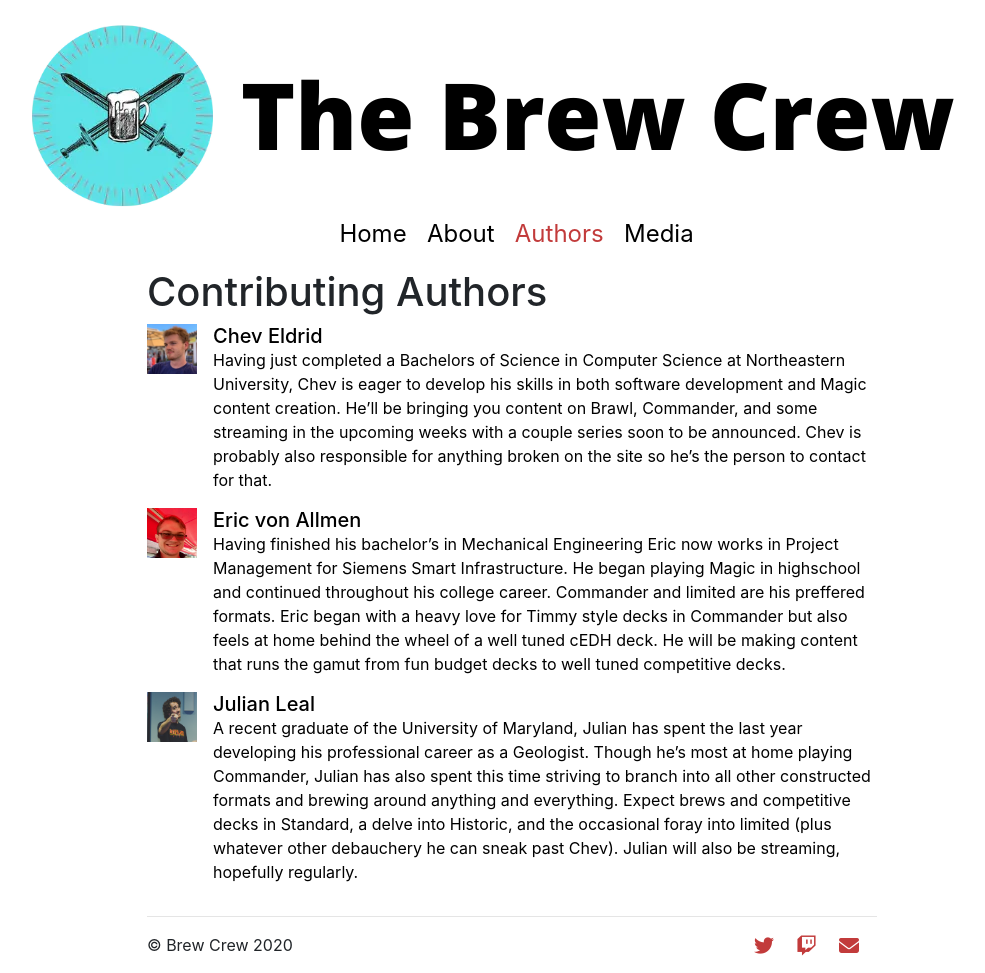
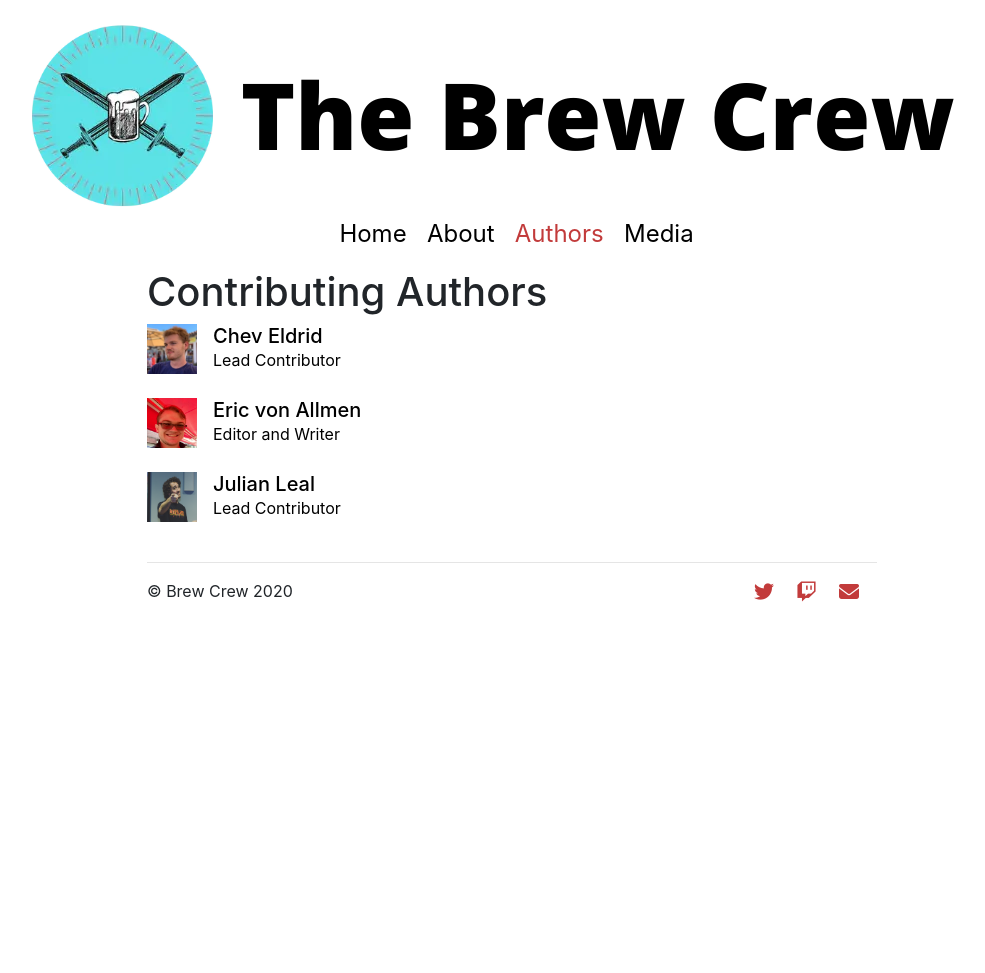
Before and after one commit to chevEldrid/mtgsite, a Jekyll site: the page built from authors.html, in a window 1280 px wide. Shown: the whole page, without its empty margins (128-1113 px from the left). Built offline with Jekyll 4.4.1, drawn with Linux system fonts in a browser that asks for light colours; nearby versions of some CDN libraries; after the commit the page ends 900 px from its top, so only the background shows below that.

Commit message:
image optimizations and typo fixo

```diff
--- a/_authors/eric.md
+++ b/_authors/eric.md
@@ -3,7 +3,7 @@ short_name: eric
 name: Eric von Allmen
 twitter_name: "@EVA_BrewCrew"
 picture: assets/images/profiles/eric.jpg
-position: Editor and Writter
+position: Editor and Writer
 title: Eric von Allmen, Author - Brew Crew
 ---
 Having finished his bachelor's in Mechanical Engineering Eric now works in Project Management for Siemens Smart Infrastructure. He began playing Magic in highschool and continued throughout his college career. Commander and limited are his preffered formats. Eric began with a heavy love for Timmy style decks in Commander but also feels at home behind the wheel of a well tuned cEDH deck. He will be making content that runs the gamut from fun budget decks to well tuned competitive decks.
--- a/authors.html
+++ b/authors.html
@@ -12,10 +12,12 @@ title: Brew Crew Contributors
           <img src="/{{ author.picture }}" class="mr-3 author-pic-sm" alt="{{ author.name}}">
           <div class="media-body">
             <h5 class="mt-0 mb-0">{{ author.name }}</h5>
-            {{ author.excerpt | markdownify }}
+            <!--{{ author.excerpt | markdownify }}-->
+            {{ author.position }}
           </div>
         </div>
       </a>
+      <br />
     {% endfor %}
   </div>
 </div>
```
Also changed, not shown: README.md, assets/images/banner.png, assets/images/crew.jpg, assets/images/dds/beeb.jpg, assets/images/emrakul.jpg, assets/images/homebrewed/zirda/almighty_brushwagg.png, assets/images/logo.png, assets/images/profiles/chev.jpg, assets/images/profiles/eric.jpg, assets/images/profiles/julian.jpg, assets/images/rye/rye3-LL.png, assets/images/rye/rye3-haste.png, assets/images/rye/rye3-ping.png, assets/images/rye/rye3-tramp.png, 2 more files, 1 other file.
